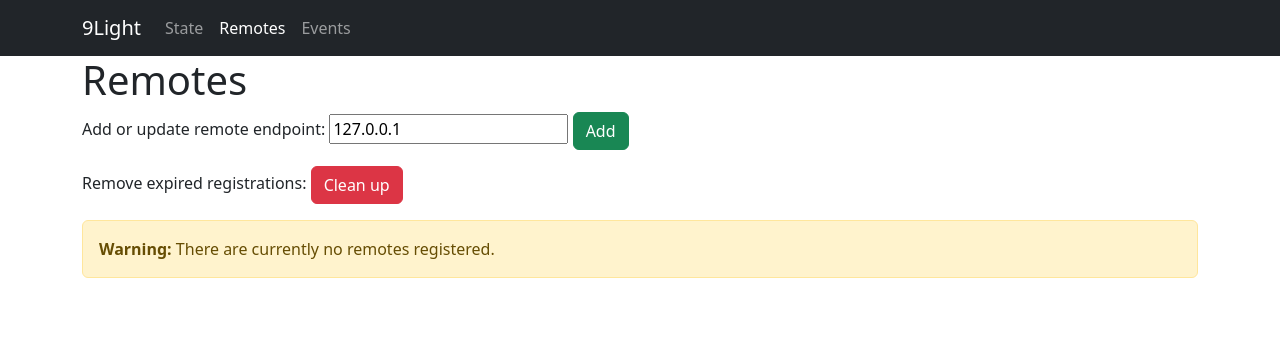
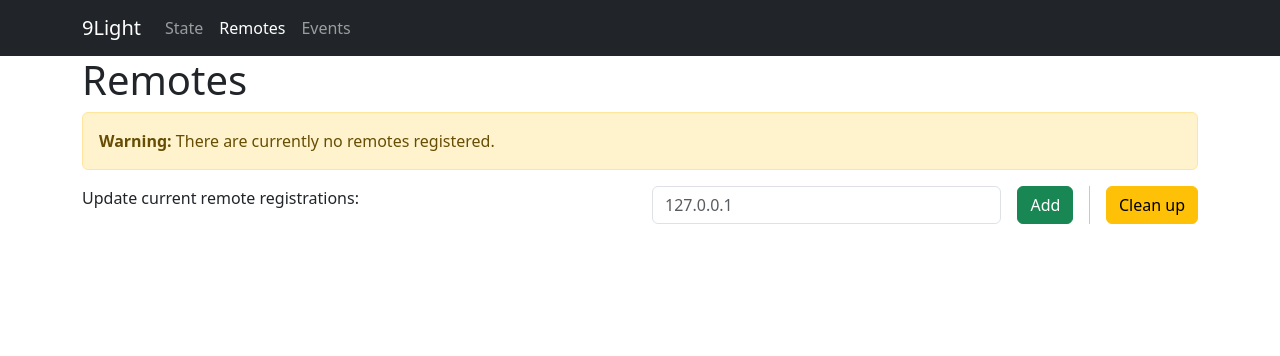
Before and after one commit to nbe95/home-office-light, a Flask app: page /remotes in a window 1280 px wide. Shown: the top 356 px of the page. Run offline with Flask 2, Linux system fonts and the light colour scheme; parts of the project's set-up code (start-up, migrations or seed data) failed here and were passed over; some libraries are stand-ins or nearby versions.

Commit message:
Make remotes page fancy, too

```diff
--- a/templates/events.html
+++ b/templates/events.html
@@ -2,9 +2,7 @@
 
 {% block content %}
     <div class="container" role="main">
-        <div class="page-header">
-            <h1>Event Log</h1>
-        </div>
+        <h1>Event Log</h1>
 
         Lorem ipsum dolor sit amet.
     </div>
--- a/templates/remotes.html
+++ b/templates/remotes.html
@@ -2,28 +2,17 @@
 
 {% block content %}
     <div class="container" role="main">
-        <div class="page-header">
-            <h1>Remotes</h1>
-        </div>
+
+        <h1>Remotes</h1>
 
         <form action="/remotes" method="POST">
-            <p>
-                Add or update remote endpoint:
-                <input type="text" name="new-remote" value="{{ client_ip }}">
-                <button type="submit" class="btn btn-success" name="add-remote">Add</button>
-            </p>
-            <p>
-                Remove expired registrations:
-                <button type="submit" class="btn btn-danger"
-                    name="update-remotes" value="1">Clean up</button>
-            </p>
             {% if remotes|length %}
             <table class="table table-striped">
                 <thead>
                     <tr>
-                        <th>No.</th>
-                        <th>IP endpoint</th>
-                        <th>Expiration</th>
+                        <th>#</th>
+                        <th>HTTP endpoint</th>
+                        <th>Expiration time</th>
                         <th>Actions</th>
                     </tr>
                 </thead>
@@ -33,7 +22,7 @@
                         <td>{{ no + 1 }}</td>
                         <td>{{ remote.ip_addr }}:{{ remote.port }}</td>
                         <td>{{ remote.expiration }}</td>
-                        <td>
+                        <td class="text-end">
                             <button type="submit" class="btn btn-sm btn-danger"
                                 name="del-remote" value="{{ remote.ip_addr }}">Remove</button>
                         </td>
@@ -46,7 +35,24 @@
                     <strong>Warning:</strong> There are currently no remotes registered.
                 </div>
             {% endif %}
+
+            <div class="row">
+                <div class="col">
+                    Update current remote registrations:
+                </div>
+                <div class="col col-6">
+                    <div class="hstack gap-3 ">
+                        <input type="text" class="form-control" name="new-remote"
+                            value="" placeholder="{{ client_ip }}">
+                        <button type="submit" class="btn btn-success"
+                            name="add-remote">Add</button>
+                        <div class="vr"></div>
+                        <button type="submit" class="btn btn-warning"
+                            name="update-remotes" value="1">Clean&nbsp;up</button>
+                    </div>
+                </div>
+            </div>
+
         </form>
-
     </div>
 {% endblock %}
--- a/templates/state.html
+++ b/templates/state.html
@@ -3,9 +3,7 @@
 {% block content %}
     <div class="container" role="main">
 
-        <div class="page-header">
-            <h2>System State</h2>
-        </div>
+        <h1>System State</h1>
 
         <div class="row">
             <div class="col">
```
